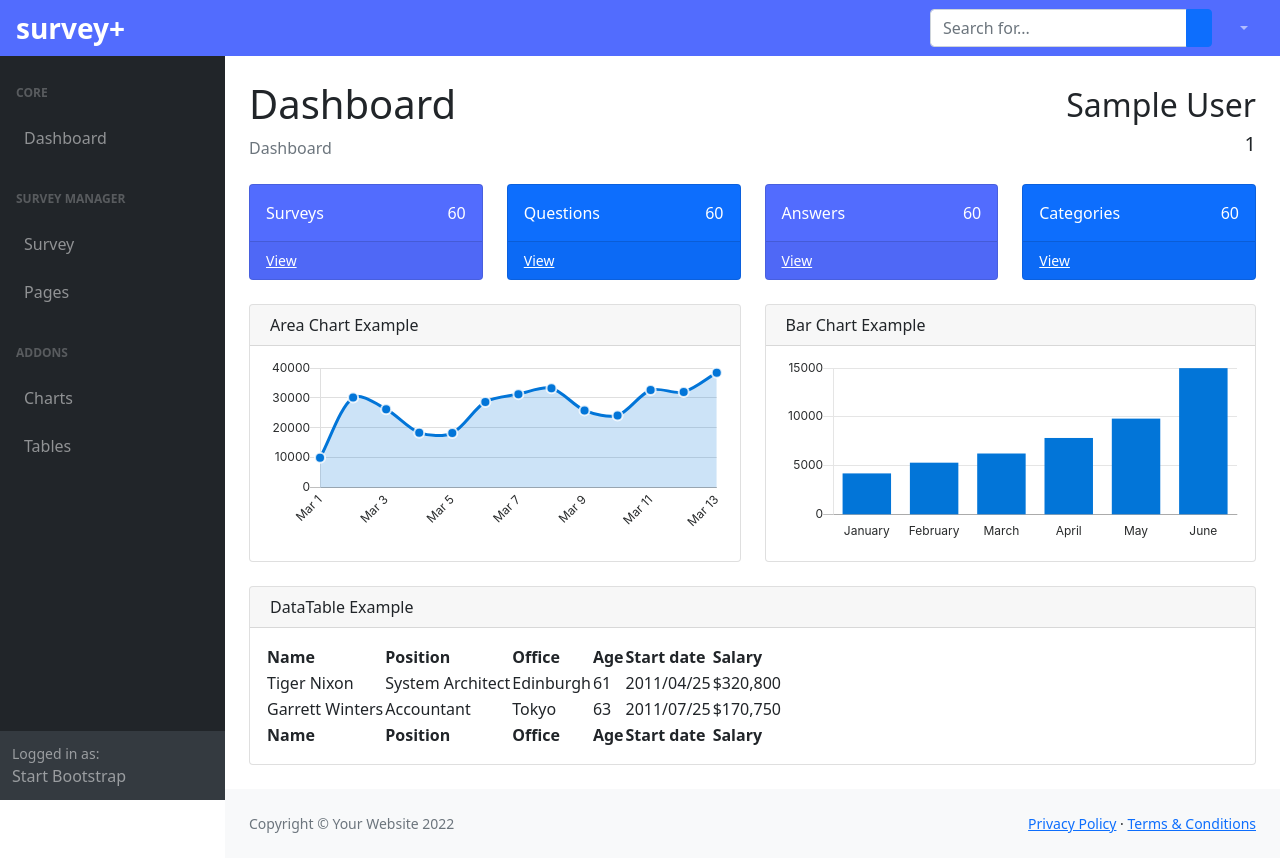
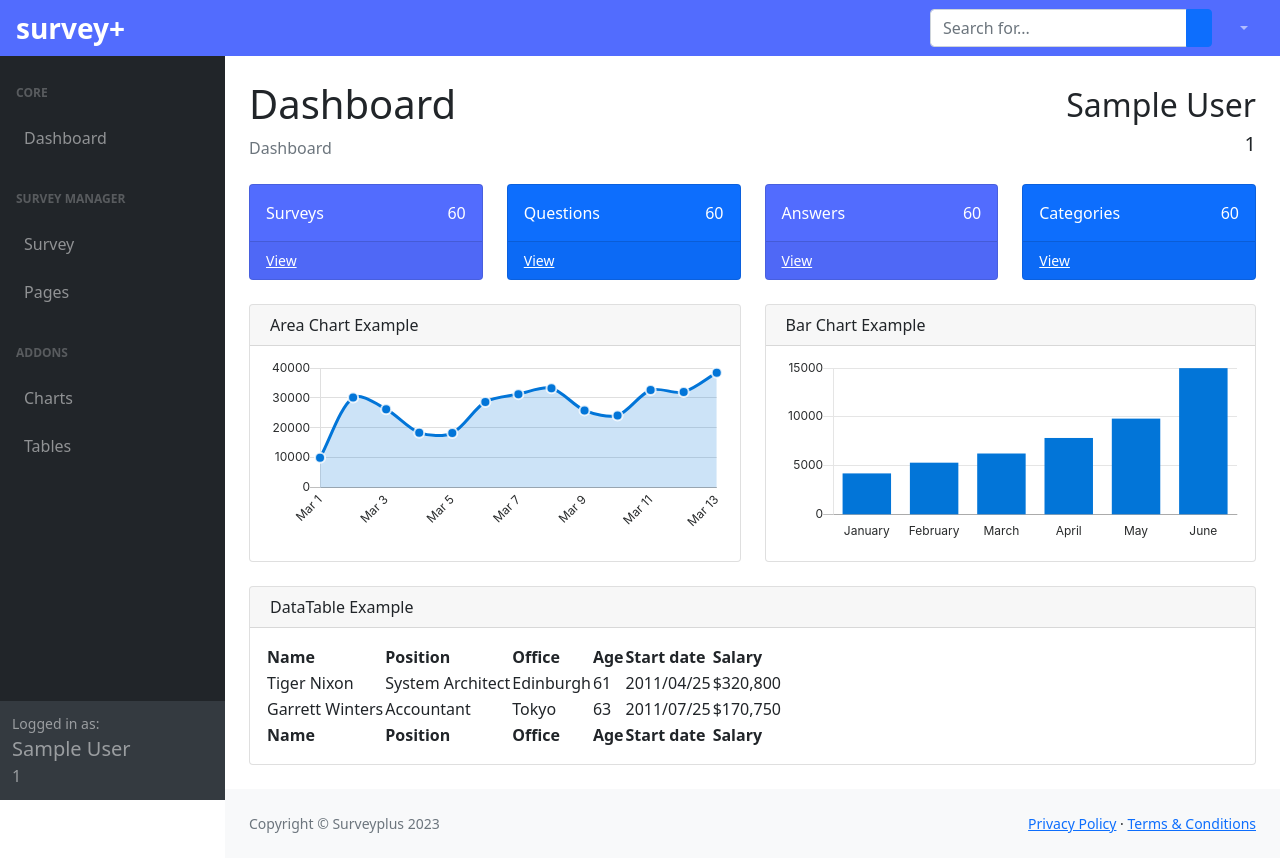
Before and after one commit to Agbortoko/surveyplus-php, a PHP site: page /surveyplusweb/dashboard/index.php in a window 1280 px wide. Run offline with PHP 8.4, Linux system fonts and the light colour scheme; the visitor is signed in with stand-in values (Sample User, id 1); data comes from the database, SQL or seed files in the repository; some libraries are stand-ins or nearby versions.

Commit message:
Working on the dashboard

```diff
--- a/dashboard/partials/content-footer.php
+++ b/dashboard/partials/content-footer.php
@@ -1,7 +1,7 @@
 <footer class="py-4 bg-light mt-auto">
     <div class="container-fluid px-4">
         <div class="d-flex align-items-center justify-content-between small">
-            <div class="text-muted">Copyright &copy; Your Website 2022</div>
+            <div class="text-muted">Copyright &copy; Surveyplus 2023</div>
             <div>
                 <a href="#">Privacy Policy</a>
                 &middot;
--- a/dashboard/partials/sidebar.php
+++ b/dashboard/partials/sidebar.php
@@ -63,7 +63,10 @@
                     </div>
                     <div class="sb-sidenav-footer">
                         <div class="small">Logged in as:</div>
-                        Start Bootstrap
+                        <?php if(isset($_SESSION["handle"]) & !empty($_SESSION["handle"])): ?>
+                            <p class="mb-0 fs-5"><?= $_SESSION["full_name"] ?> </p>
+                            <p class="mb-0 fs-6"><?= $_SESSION["handle"] ?> </p>
+                        <?php endif ?>
                     </div>
                 </nav>
             </div>
```
